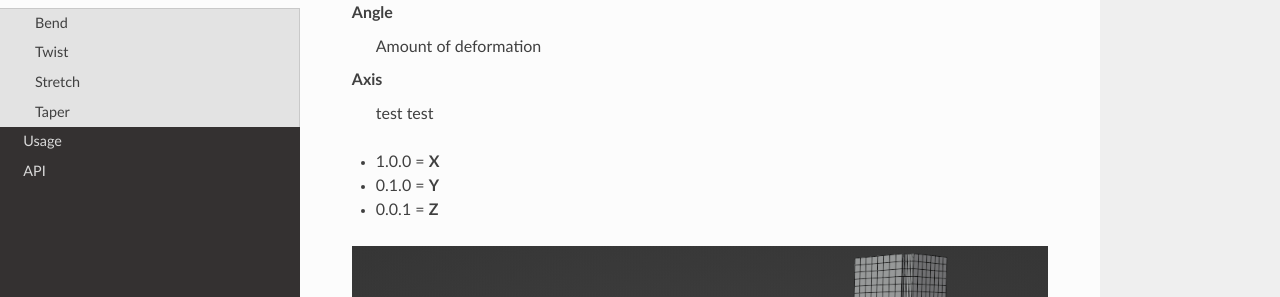
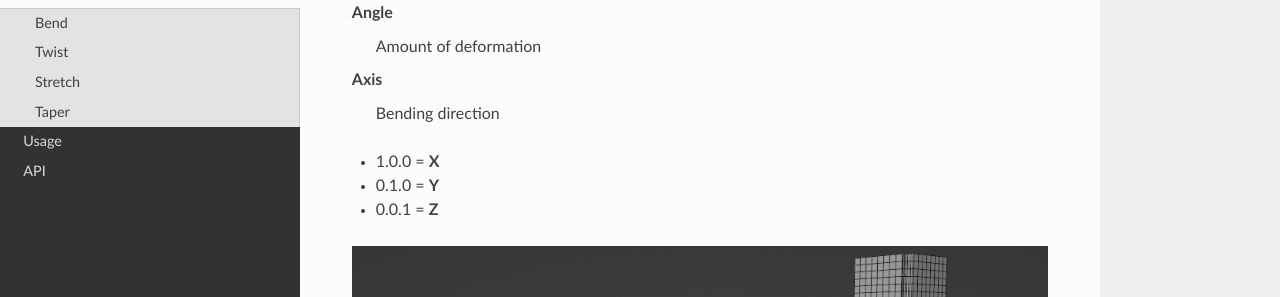
Before and after one commit to higgsas/higgsas_geo_nodes_manual, a Sphinx documentation site: the page built from docs/deformers.rst, in a window 1280 px wide and 900 px high, scrolled down 719 px. Shown: the part 154-451 px from the top of the window. Built offline with Sphinx 7.4.7 and the Read the Docs theme 2.0.0, drawn with Linux system fonts in a browser that asks for light colours.

Commit message:
Update deformers.rst

```diff
--- a/docs/deformers.rst
+++ b/docs/deformers.rst
@@ -13,7 +13,7 @@ Angle
   Amount of deformation
 
 Axis
-  test test
+  Bending direction
 - 1.0.0 = **X**
 - 0.1.0 = **Y**
 - 0.0.1 = **Z**
```
